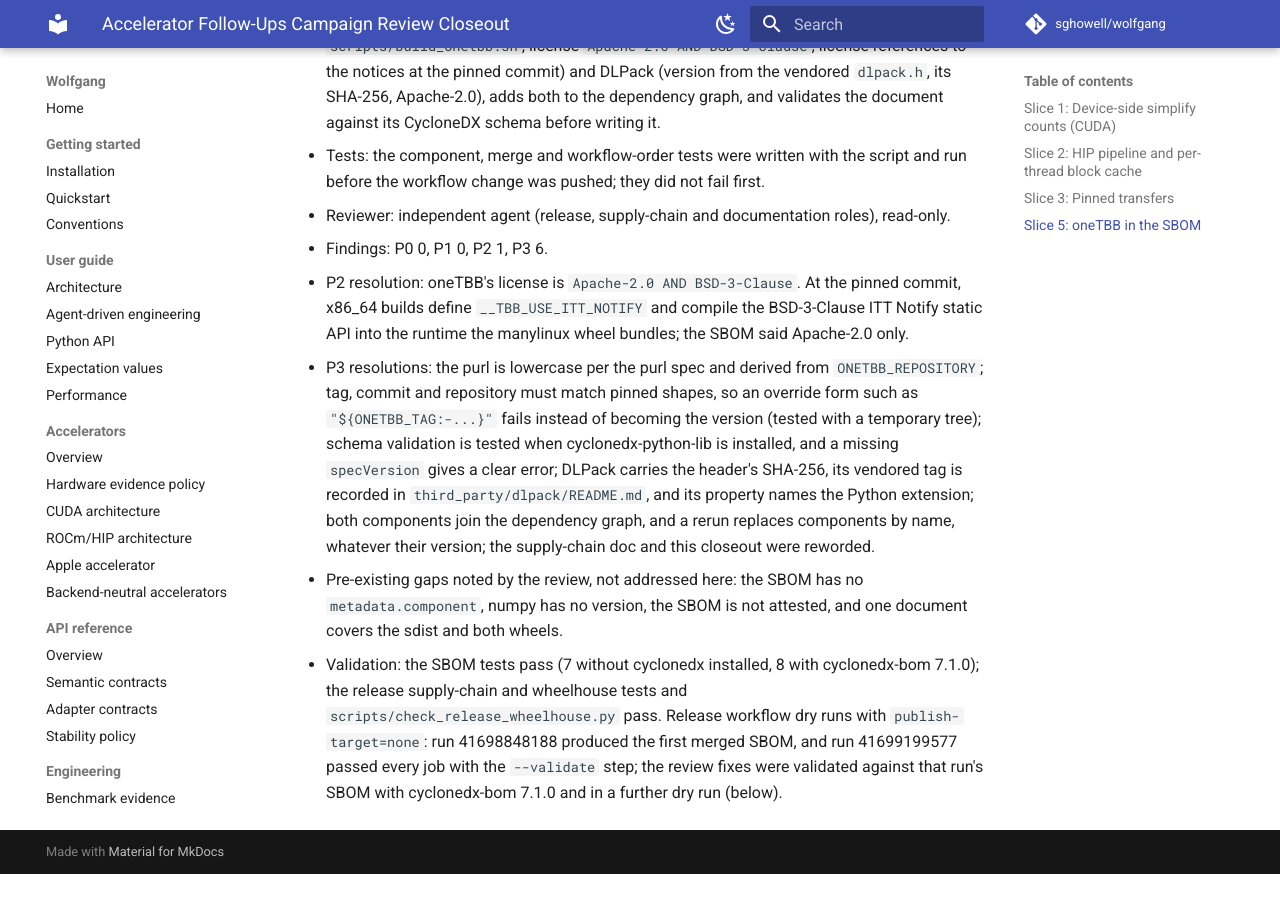
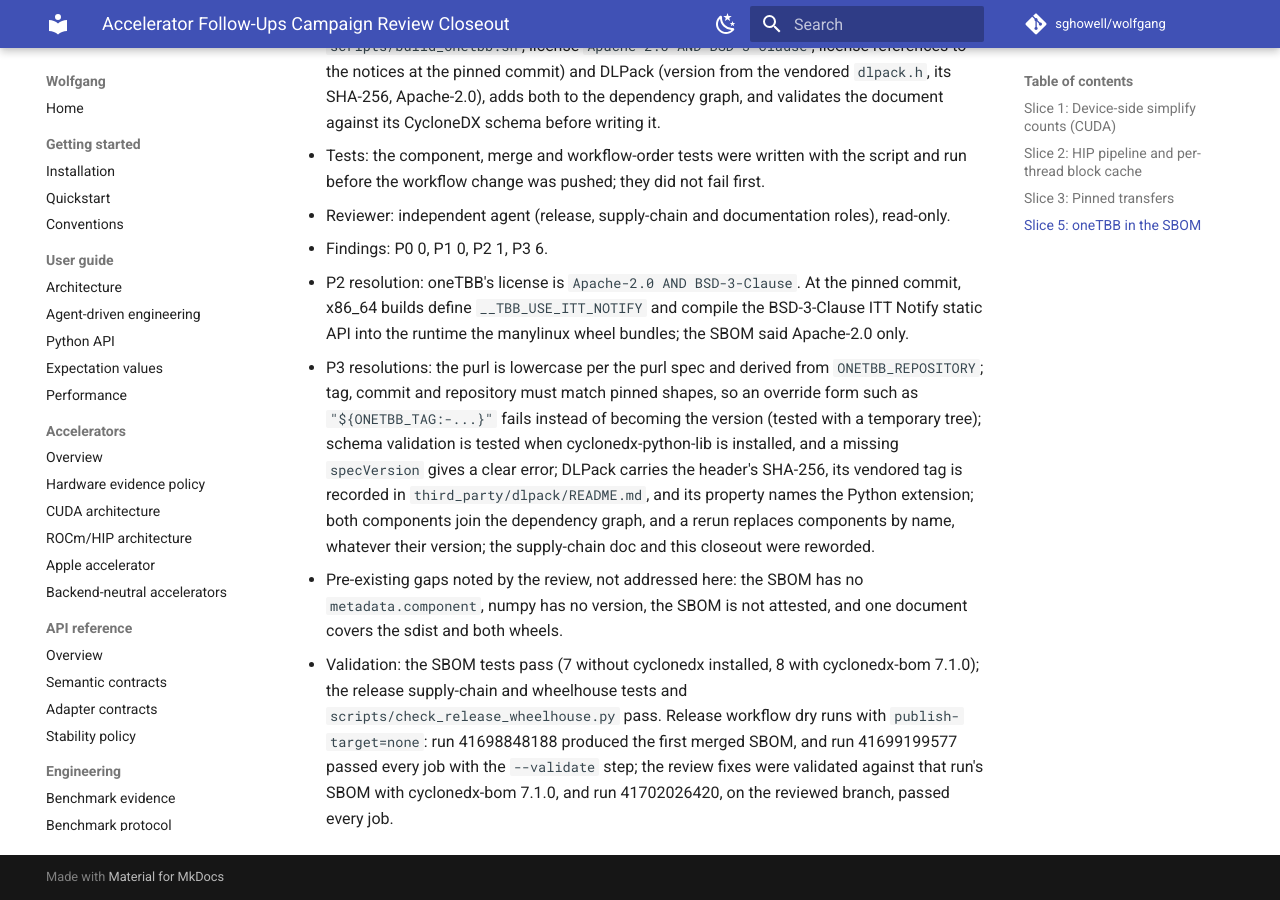
Before and after one commit to sghowell/wolfgang, an MkDocs documentation site: the page built from docs/reviews/accelerator_followups_campaign_2026-11-03.md, in a window 1280 px wide and 900 px high, scrolled down 5164 px. Built offline with MkDocs 1.6.1 and Material for MkDocs 9.7.7, drawn with Linux system fonts in a browser that asks for light colours; comment, search, counter and statistics services are not loaded; before the commit the page ends 6038 px from its top, so only the background shows below that.

Commit message:
docs: record the final slice 5 dry run

```diff
--- a/docs/reviews/accelerator_followups_campaign_2026-11-03.md
+++ b/docs/reviews/accelerator_followups_campaign_2026-11-03.md
@@ -245,5 +245,5 @@
   `scripts/check_release_wheelhouse.py` pass. Release workflow dry runs with
   `publish-target=none`: run 41698848188 produced the first merged SBOM, and
   run 41699199577 passed every job with the `--validate` step; the review
-  fixes were validated against that run's SBOM with cyclonedx-bom 7.1.0 and
-  in a further dry run (below).
+  fixes were validated against that run's SBOM with cyclonedx-bom 7.1.0, and
+  run 41702026420, on the reviewed branch, passed every job.
```
